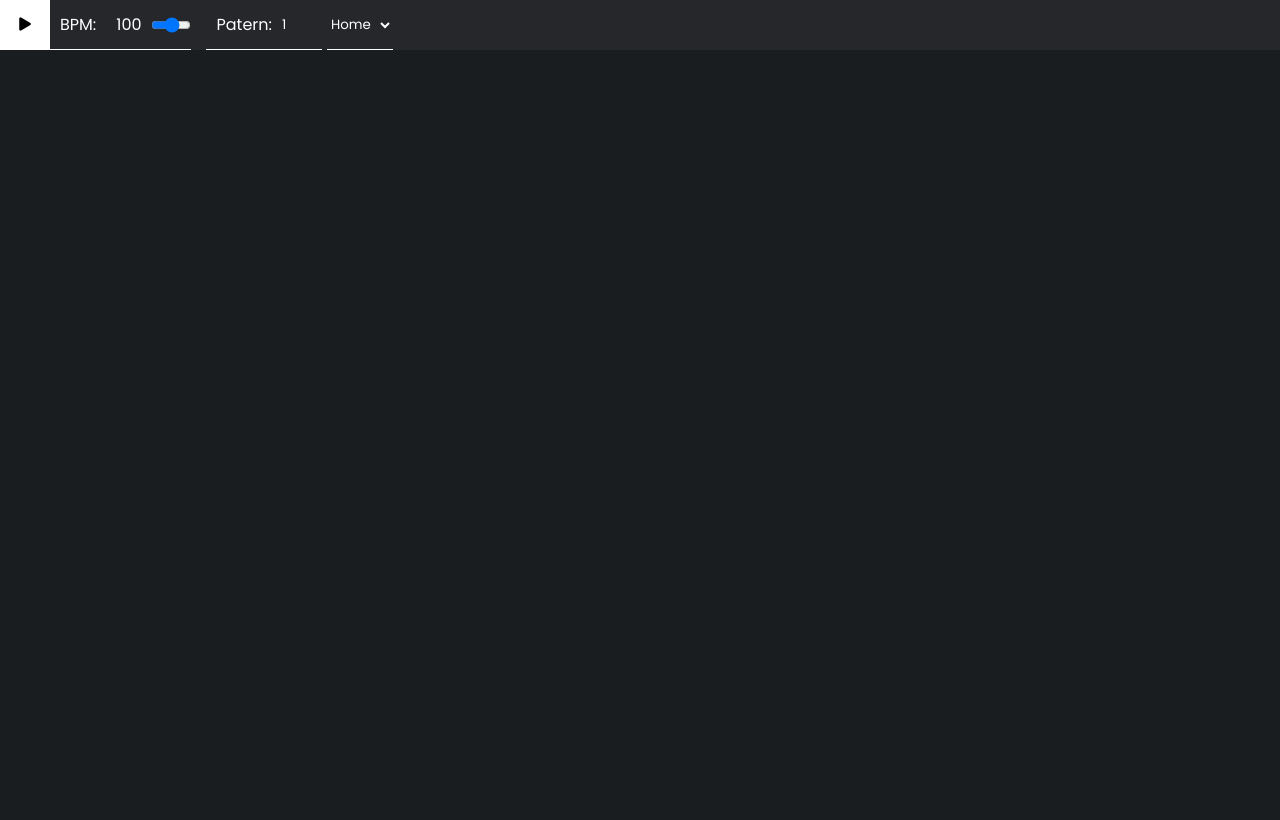
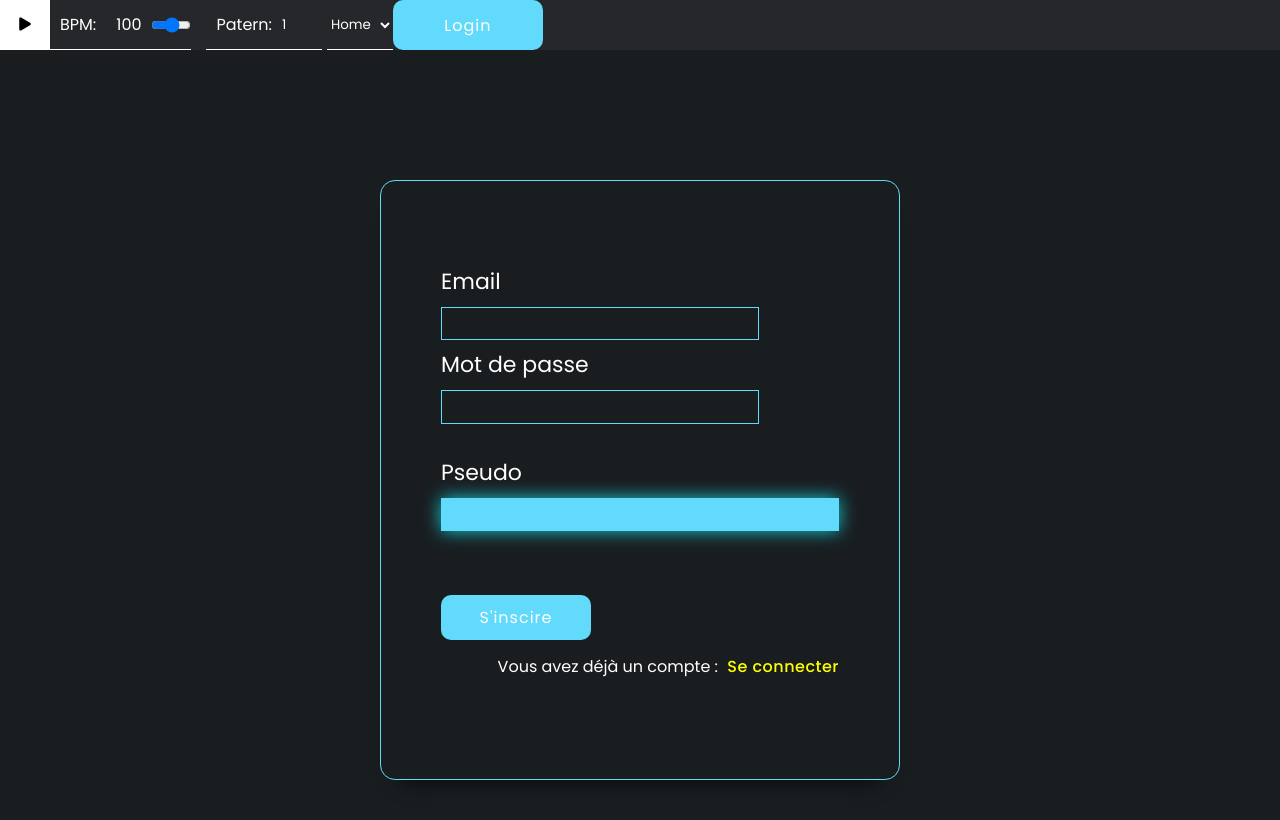
Before and after one commit to Procaillass/JamRacker, a React (Create React App) app: page /login in a window 1280 px wide. Shown: the top 820 px of the page. Built offline with nearby package versions, Linux system fonts and the light colour scheme; no server answers.

Commit message:
init dbjamracker

```diff
--- a/package.json
+++ b/package.json
@@ -6,6 +6,7 @@
     "@testing-library/jest-dom": "^4.2.4",
     "@testing-library/react": "^9.3.2",
     "@testing-library/user-event": "^7.1.2",
+    "firebase": "^7.21.1",
     "git": "^0.1.5",
     "node": "^14.10.1",
     "node-sass": "^4.14.1",
--- a/src/App.js
+++ b/src/App.js
@@ -10,6 +10,8 @@ import Tracker from './Components/Tracker/Tracker';
 import AudioGenerator from './Components/AudioGenerator/AudioGenerator';
 import PianoRoll from './Components/PianoRoll/PianoRoll'
 import MenuNav from './Components/MenuNav/MenuNav'
+import Login from './Components/Auth/Login';
+import Logout from './Components/Auth/Logout';
 /**Context*/
 import { BpmProvider } from './context/bpmContext';
 import { InstrumentProvider } from './context/instrumentContext';
@@ -125,6 +127,8 @@ const [dataTracks, setDataTracks] = useState({
     })
   } */
 
+  // Auth user
+  const pseudo = JSON.parse(localStorage.getItem("pseudo"));
 
   return (
     <MusicalNotesProvider value={musicalNotes}>
@@ -153,6 +157,11 @@ const [dataTracks, setDataTracks] = useState({
                     <li title="Tracker"><i className="fas fa-list-ol"></i></li>
                   </ul>
                 </nav> */}
+                {pseudo}
+                {
+                  localStorage.getItem("pseudo") ? <Logout/> : <button className="logBtn"><Link to="/login">Login</Link></button>
+                }
+
               </header>
 
               <main>
@@ -166,10 +175,14 @@ const [dataTracks, setDataTracks] = useState({
                         <Sampler />
                         <AudioGenerator />
                     </Route>
-                  </Switch>
-                  <Switch>
                     <Route exact path="/playlist">
                       <Tracker />
+                    </Route>
+                    <Route exact path="/login">
+                      <Login />
+                    </Route>
+                    <Route exact path="/logout">
+                      <Logout />
                     </Route>
                   </Switch>
                 </>
--- a/src/App.scss
+++ b/src/App.scss
@@ -340,3 +340,112 @@ body {
 .test .piano-modify-duration {
   display: block;
 }
+
+// login
+
+.logBtn {
+  border: none;
+  outline: none;
+  width: 150px;
+  padding: 10px 0;
+  color: #fff;
+  font-size: 16px;
+  letter-spacing: 1px;
+  background: #61dafb;
+  cursor: pointer;
+  border-radius: 10px;
+}
+.logBtn a{
+  text-decoration: none;
+  color: white;
+}
+.login {
+  margin-top: 6rem;
+  display: flex;
+  flex-direction: column;
+  align-items: center;
+  justify-content: center;
+  width: 100%;
+  min-height: 100vh;
+  padding: 0 20px;
+  background: #e9e9e9;
+  display: flex;
+  background-color: $dark-color-1;
+}
+
+.login .loginContainer {
+  margin: 0 ;
+  padding: 60px;
+
+  max-width: 520px;
+  min-height: 600px;
+  display: flex;
+  flex-direction: column;
+  justify-content: center;
+  font-size: 1rem;
+    color: white;
+    border: 1px solid #61dafb;
+
+    box-shadow: 0 20px 20px -20px rgba(0, 0, 0, 0.8);
+  border-radius: 15px;
+    height: 50px;
+    width: 100%;
+    margin-bottom: 2rem;
+}
+
+.login .loginContainer label {
+  color: white;
+  margin: 14px 0;
+  display: block;
+  font-size: 22px;
+  line-height: 1;
+}
+
+
+.login .loginContainer input {
+  border: 1px solid #61dafb;
+  width: 80%;
+  background-color: transparent;
+  font-size: 1rem;
+  padding: .2rem ;
+
+  transition: all 01s;
+  color: white;
+
+}
+.login .loginContainer input:focus{
+
+  outline: none;
+  background-color: #61dafb;
+  box-shadow: 0px 0px 18px rgba(22, 247, 255, 0.8);
+  width: 100%;
+}
+
+.login .loginContainer .btnContainer {
+  width: 100%;
+  padding: 24px 0;
+}
+
+.login .loginContainer .btnContainer p {
+  margin: 14px 0 0 0;
+  text-align: right;
+  color: #fff;
+}
+
+.login .loginContainer .btnContainer p span {
+  color: yellow;
+  font-weight: 500;
+  letter-spacing: 0.5px;
+  margin-left: 5px;
+  cursor: pointer;
+  transition: all 400ms ease-in-out;
+}
+
+.login .loginContainer .btnContainer p span:hover {
+  color: red;
+}
+
+.login .loginContainer .errorMsg {
+  color: red;
+  font-size: 16px;
+}
--- /dev/null
+++ b/src/Components/Auth/Login.js
@@ -0,0 +1,182 @@
+import React, { useState, useEffect } from 'react';
+import { BrowserRouter as Router, Route, Switch, Link, useHistory } from "react-router-dom";
+import '../../App.scss';
+import { db, fire } from '../../fire';
+import { storage } from 'firebase';
+
+const Login = () => {
+  //const [email, setEmail, password, setPassword, handleLogin, handleSignup, hasAccount, setHasAccount,emailError, passwordError] = props
+// restriction enregistre
+  // { localStorage.getItem("pseudo") ? "" : <Redirect to="/Login"/> }
+
+  const [user, setUser] = useState('')
+  const [email, setEmail] = useState('')
+  const [password, setPassword] = useState('')
+  const [emailError, setEmailError] = useState('')
+  const [passwordError, setPasswordError] = useState('')
+  const [hasAccount, setHasAccount] = useState(false)
+  // const [pseudo, setPseudo] = useState("")
+  const history = useHistory();
+
+   let pseudo = ""
+  // let localPseudo = JSON.parse(localStorage.getItem('pseudo'))
+
+  const handleUser = (ev) => {
+
+    pseudo = ev.target.value
+    userPseudoToLocalStorage()
+  }
+
+
+  const userPseudoToLocalStorage = () => {
+    localStorage.setItem('pseudo', JSON.stringify(pseudo))
+  }
+  const clearInputs = () => {
+    setEmail('')
+    setPassword('')
+  }
+
+  const clearErrors = () => {
+    setEmailError('')
+    setPasswordError('')
+  }
+
+  const handleLogin = () => {
+    clearErrors()
+
+    fire
+      .auth()
+      .signInWithEmailAndPassword(email, password)
+      .then(() => {
+        db.collection('Users').where("email", "==", email).get().then((snapshot) => {
+
+          snapshot.forEach((doc) => {
+            let pseudal = doc.data().pseudo
+            console.log("pseudal :", pseudal);
+
+            //setPseudo(pseudal)
+            pseudo = pseudal
+            localStorage.setItem("pseudo", JSON.stringify(pseudal))
+            history.push("/");
+          });
+        })
+        console.log("ici laaaaa")
+        console.log("history", history)
+
+      })
+      .catch(error => {
+
+        switch (error.code) {
+          case "auth/invalid-email":
+          case "auth/user-disable":
+          case "auth/user-not-found":
+            setEmailError(error.message)
+            break
+          case "auth/wrong-password":
+            setPasswordError(error.message)
+            break
+
+        }
+
+      })
+  }
+
+  const handleSignup = () => {
+    clearErrors()
+    db.collection('Users').doc(pseudo)
+      .set({
+        pseudo: pseudo,
+        email: email,
+        password: password,
+        create_at: new Date()
+      })
+    fire
+      .auth()
+      .createUserWithEmailAndPassword(email, password)
+      .then(() => {
+        history.push("/");
+      })
+      .catch(error => {
+        switch (error.code) {
+          case "auth/email-already-use":
+          case "auth/invalid-email":
+            setEmailError(error.message)
+            break
+          case "auth/weak-password":
+            setPasswordError(error.message)
+            break
+        }
+      })
+
+  }
+
+  // const handleLogout = () => {
+  //   fire.auth().signOut()
+  // }
+
+  const authlistener = () => {
+    fire.auth().onAuthStateChanged(user => {
+      if (user) {
+        clearInputs()
+        setUser(user)
+      } else {
+        setUser('')
+      }
+    })
+  }
+
+  useEffect(() => {
+    authlistener()
+  })
+  return (
+    <section className='login'>
+
+
+      <div className="loginContainer">
+
+         {/* <p>{pseudo}</p> */}
+
+        <label>Email</label>
+        <input type="text"
+          autoFocus required
+          value={email}
+          onChange={(e) => setEmail(e.target.value)} />
+        <p className="errorMsg">{emailError}</p>
+
+
+        <label>Mot de passe</label>
+        <input type="password"
+          required
+          value={password}
+          onChange={(e) => setPassword(e.target.value)} />
+        <p className="errorMsg">{passwordError}</p>
+        <div className='btnContainer'>
+          {hasAccount ?(
+            <>
+              <button className="logBtn" onClick={handleLogin}>Se connecter</button>
+              <p>Créer un compte : <span onClick={()=> setHasAccount(!hasAccount)}>S'inscire</span></p>
+            </>
+          ):(
+            <>
+            <label>Pseudo</label>
+            <input type="text"
+              autoFocus required
+            /*    value={props.pseudo}   */
+              onChange={(e) => handleUser(e)}  />
+            <p className="errorMsg"></p>
+            <br></br>
+            <br></br>
+              <button className="logBtn" type="submit" onClick={handleSignup}>S'inscire</button>
+              <p>Vous avez déjà un compte : <span onClick={()=> setHasAccount(!hasAccount)}>Se connecter</span></p>
+            </>
+          )}
+        </div>
+
+
+      </div>
+
+    </section>
+  )
+}
+
+export default Login
--- /dev/null
+++ b/src/Components/Auth/Logout.js
@@ -0,0 +1,19 @@
+import React from "react"
+import { BrowserRouter as Router, Route, Switch, Link,useHistory } from "react-router-dom";
+import {  fire } from '../../fire';
+
+
+export default function Logout(){
+    const history = useHistory()
+    const handleLogout = (e) => {
+        e.preventDefault();
+        localStorage.removeItem("pseudo");
+        fire.auth().signOut()
+        window.location.href = "/"
+      }
+    return(
+        <>
+            <button className="logBtn"><Link to="/" onClick={(e) => handleLogout(e) }>Logout</Link></button>
+        </>
+    )
+}
--- /dev/null
+++ b/src/fire.js
@@ -0,0 +1,17 @@
+import firebase from 'firebase'
+import 'firebase/firebase-firestore'
+
+let firebaseConfig = {
+  apiKey: "AIzaSyBpZOksBzKmqIzXcRD8XIJ0T-dYV8DVl-c",
+  authDomain: "jamracker-10e1a.firebaseapp.com",
+  databaseURL: "https://jamracker-10e1a.firebaseio.com",
+  projectId: "jamracker-10e1a",
+  storageBucket: "jamracker-10e1a.appspot.com",
+  messagingSenderId: "89348184510",
+  appId: "1:89348184510:web:15890bc0781c28ff8401ef"
+};
+// Initialize Firebase
+const fire = firebase.initializeApp(firebaseConfig);
+const db = fire.firestore()
+
+export {db, fire}
```
Also changed, not shown: src/components/PianoRoll/PianoRoll.js (+30 -4 lines), 1 other file (tests, documents, lock files or other folders).
